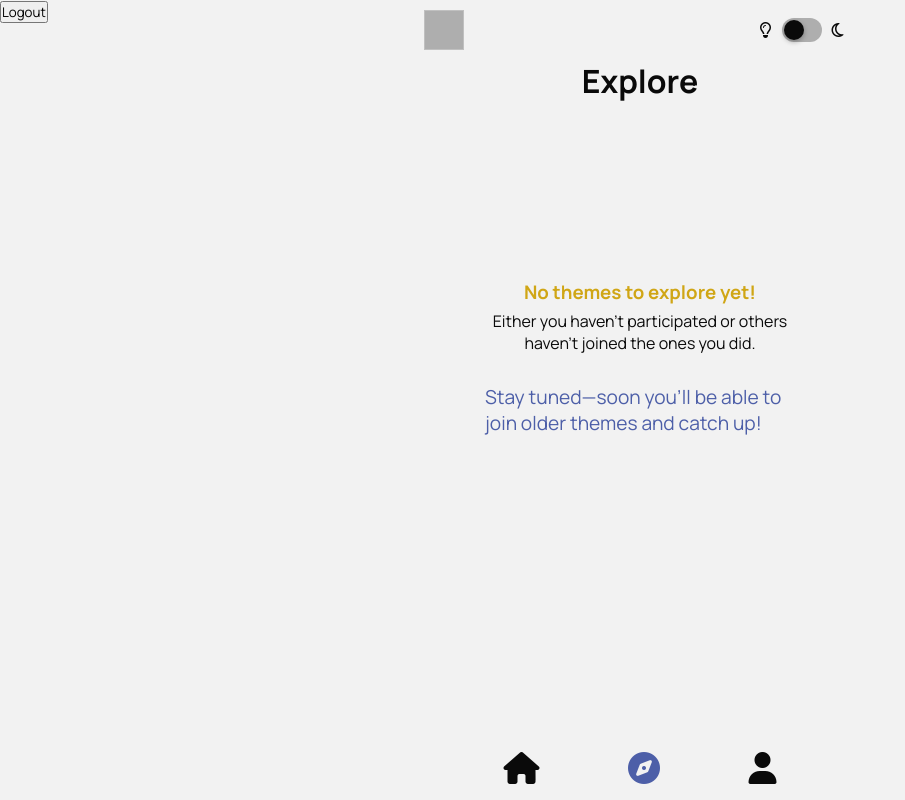
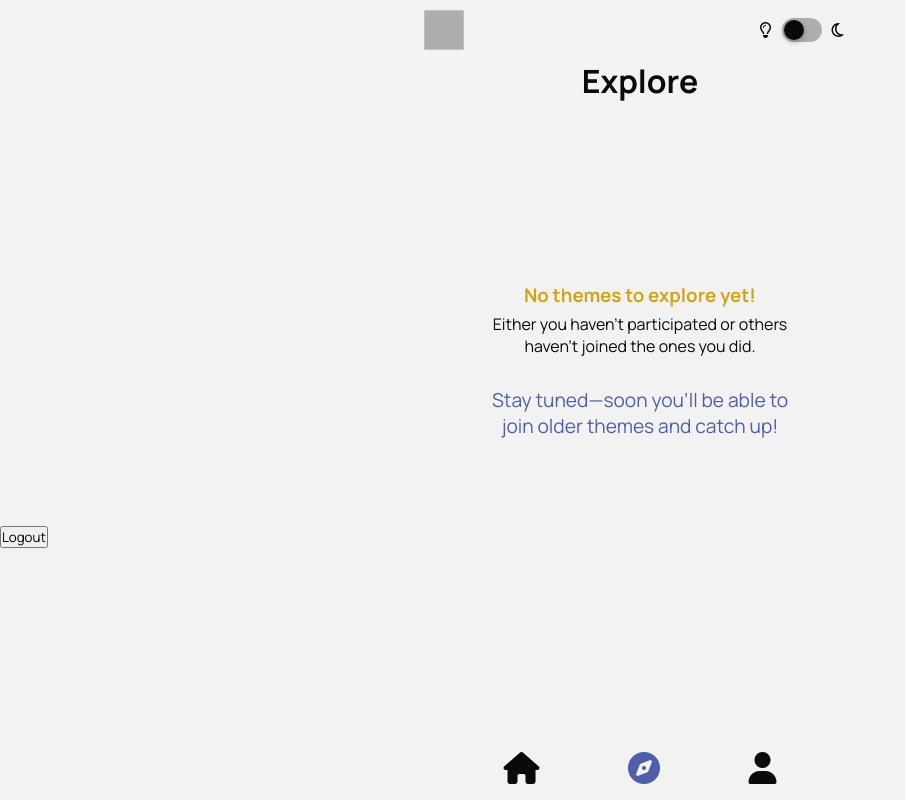
Before and after one commit to pedvel/photo_quiz, a Django app: page /explore/ in a window 1280 px wide. Shown: the whole page, without its empty margins (0-905 px from the left). Run offline with Django 5.2, Linux system fonts and the light colour scheme; the visitor is signed in with stand-in values (Sample User, id 1); data that the repository does not hold is empty; some libraries are stand-ins or nearby versions.

Commit message:
Minor changes

```diff
--- a/v1/static/explore.js
+++ b/v1/static/explore.js
@@ -1,3 +1,4 @@
+document.addEventListener('DOMContentLoaded', () => {
     const themeContainers = document.querySelectorAll('.themeContainer');
     const exploreTitle = document.querySelector('h1');
 
@@ -24,3 +25,4 @@ window.addEventListener('scroll', () => {
             }
         });
     });
+});
--- a/v1/static/styles.css
+++ b/v1/static/styles.css
@@ -829,7 +829,7 @@ body.dark-mode .headerApp {
 }
 .mainPhoto {
     top: 120px;
-    position: absolute;
+    position: relative;
     display: flex;
     flex-direction: column;
     align-items: center;
@@ -983,6 +983,7 @@ body.dark-mode .highlightText2 {
     padding-left: 10px;
     padding-bottom: 5px;
     transition: top 0.3s;
+    position: relative;
 }
 
 .sticky {
@@ -999,6 +1000,7 @@ body.dark-mode .sticky {
 .themeContainer {
     margin-bottom: 20px;
     width: 100%;
+    position: relative;
 }
 
 .image-grid {
@@ -1034,6 +1036,13 @@ body.dark-mode .sticky {
     display: flex;
     flex-direction: column;
     gap: 5px;
+}
+
+.noExplore h2 {
+    width: 100%;
+    max-width: 440px;
+    text-align: center;
+    padding: 0;
 }
 
 /*Media Queries*/
--- a/v1/templates/explore.html
+++ b/v1/templates/explore.html
@@ -53,6 +53,7 @@
 </div>
 <script src="../static/js.js"></script>
 
+
 <form method="POST" action="{% url 'logout' %}">
     {% csrf_token %}
     <button type="submit">Logout</button>
--- a/v1/templates/home.html
+++ b/v1/templates/home.html
@@ -45,7 +45,7 @@
                     <h3>You are all caught up</h3>
                     <h4>You've seen all new posts</h4>
                 </div>
-                <a class="highlightText2">Explore prior themes</a>
+                <a class="highlightText2" href="{% url 'explore' %}">Explore prior themes</a>
             </div>
     </main>
     <footer>
```
Lines whose indentation alone changed are shown as unchanged.
